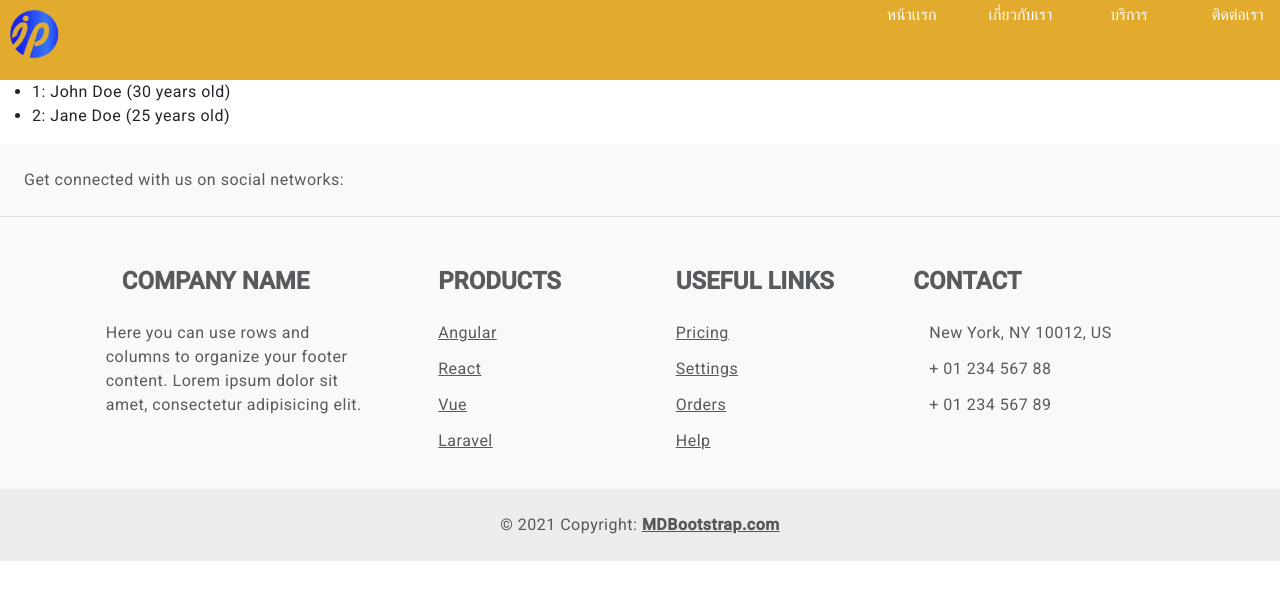
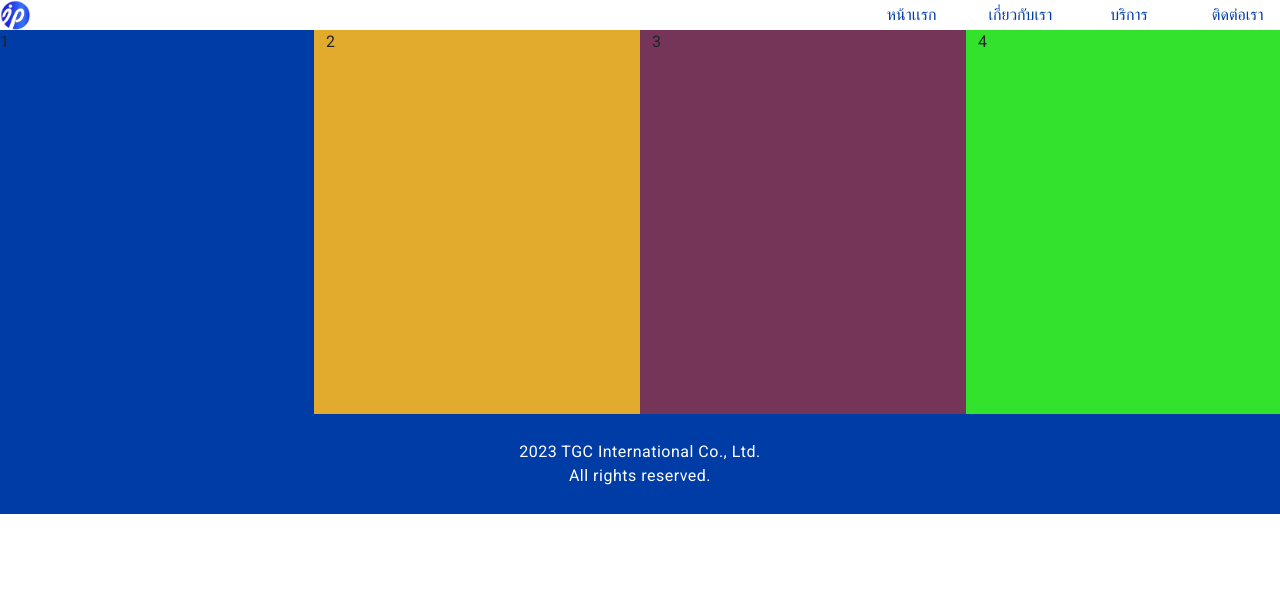
Before and after one commit to Supattalak-Phoha/Intelligent-Global-BK, an Angular app: page / in a window 1280 px wide. Shown: the top 600 px of the page. Built offline with nearby package versions, Linux system fonts and the light colour scheme.

Commit message:
Update code

```diff
--- a/src/app/app.component.html
+++ b/src/app/app.component.html
@@ -1,4 +1,5 @@
 <!-- app.component.html -->
+<div style="max-width: 100% !important; width: 100;">
     <div class="row header-bar">
         <div class="col-8">
             <img src="assets/images/logo.png" class="header-logo" alt="Intellegent Global">
@@ -44,125 +45,26 @@
     <div class="row">
         <router-outlet></router-outlet>
     </div>
-<div>
-    <!-- Footer -->
-    <footer class="text-center text-lg-start bg-light text-muted">
-        <!-- Section: Social media -->
-        <section class="d-flex justify-content-center justify-content-lg-between p-4 border-bottom">
-            <!-- Left -->
-            <div class="me-5 d-none d-lg-block">
-                <span>Get connected with us on social networks:</span>
+    <div class="row">
+        <div class="col-3" style="background-color: #003CA6;">
+            1
+            <br><br><br><br><br><br><br><br><br><br><br><br><br><br><br><br>
         </div>
-            <!-- Left -->
-
-            <!-- Right -->
-            <div>
-                <a href="" class="me-4 text-reset">
-                    <i class="fab fa-facebook-f"></i>
-                </a>
-                <a href="" class="me-4 text-reset">
-                    <i class="fab fa-twitter"></i>
-                </a>
-                <a href="" class="me-4 text-reset">
-                    <i class="fab fa-google"></i>
-                </a>
-                <a href="" class="me-4 text-reset">
-                    <i class="fab fa-instagram"></i>
-                </a>
-                <a href="" class="me-4 text-reset">
-                    <i class="fab fa-linkedin"></i>
-                </a>
-                <a href="" class="me-4 text-reset">
-                    <i class="fab fa-github"></i>
-                </a>
+        <div class="col-3" style="background-color: #E2AB2D;">
+            2
         </div>
-            <!-- Right -->
-        </section>
-        <!-- Section: Social media -->
-
-        <!-- Section: Links  -->
-        <section class="">
-            <div class="container text-center text-md-start mt-5">
-                <!-- Grid row -->
-                <div class="row mt-3">
-                    <!-- Grid column -->
-                    <div class="col-md-3 col-lg-4 col-xl-3 mx-auto mb-4">
-                        <!-- Content -->
-                        <h6 class="text-uppercase fw-bold mb-4">
-                            <i class="fas fa-gem me-3"></i>Company name
-                        </h6>
-                        <p>
-                            Here you can use rows and columns to organize your footer content. Lorem ipsum
-                            dolor sit amet, consectetur adipisicing elit.
-                        </p>
+        <div class="col-3" style="background-color: #743559;">
+            3
         </div>
-                    <!-- Grid column -->
-
-                    <!-- Grid column -->
-                    <div class="col-md-2 col-lg-2 col-xl-2 mx-auto mb-4">
-                        <!-- Links -->
-                        <h6 class="text-uppercase fw-bold mb-4">
-                            Products
-                        </h6>
-                        <p>
-                            <a href="#!" class="text-reset">Angular</a>
-                        </p>
-                        <p>
-                            <a href="#!" class="text-reset">React</a>
-                        </p>
-                        <p>
-                            <a href="#!" class="text-reset">Vue</a>
-                        </p>
-                        <p>
-                            <a href="#!" class="text-reset">Laravel</a>
-                        </p>
+        <div class="col-3" style="background-color: #33e22d;">
+            4
         </div>
-                    <!-- Grid column -->
-
-                    <!-- Grid column -->
-                    <div class="col-md-3 col-lg-2 col-xl-2 mx-auto mb-4">
-                        <!-- Links -->
-                        <h6 class="text-uppercase fw-bold mb-4">
-                            Useful links
-                        </h6>
-                        <p>
-                            <a href="#!" class="text-reset">Pricing</a>
-                        </p>
-                        <p>
-                            <a href="#!" class="text-reset">Settings</a>
-                        </p>
-                        <p>
-                            <a href="#!" class="text-reset">Orders</a>
-                        </p>
-                        <p>
-                            <a href="#!" class="text-reset">Help</a>
-                        </p>
     </div>
-                    <!-- Grid column -->
-
-                    <!-- Grid column -->
-                    <div class="col-md-4 col-lg-3 col-xl-3 mx-auto mb-md-0 mb-4">
-                        <!-- Links -->
-                        <h6 class="text-uppercase fw-bold mb-4">
-                            Contact
-                        </h6>
-                        <p><i class="fas fa-home me-3"></i> New York, NY 10012, US</p>
-                        <p><i class="fas fa-phone me-3"></i> + 01 234 567 88</p>
-                        <p><i class="fas fa-print me-3"></i> + 01 234 567 89</p>
+    <div class="row">
+        <div class="col-12 custom-css"
+            style="padding: 2% 0px; background-color: #003CA6; text-align: center; color: #fff;">
+            2023 TGC International Co., Ltd.<br>
+            All rights reserved.
         </div>
-                    <!-- Grid column -->
     </div>
-                <!-- Grid row -->
 </div>
-        </section>
-        <!-- Section: Links  -->
-
-        <!-- Copyright -->
-        <div class="text-center p-4" style="background-color: rgba(0, 0, 0, 0.05);">
-            © 2021 Copyright:
-            <a class="text-reset fw-bold" href="https://mdbootstrap.com/">MDBootstrap.com</a>
-        </div>
-        <!-- Copyright -->
-    </footer>
-    <!-- Footer -->
-</div>
--- a/src/app/app.component.scss
+++ b/src/app/app.component.scss
@@ -1,18 +1,62 @@
 .header-bar {
-    height: 10%;
-    background-color: #E2AB2D;
-    color: #ffffff;
+    background-color: #fff !important;
+    color: #003CA6 !important;
+    height: 10% !important;
 }
 
 .header-button {
-    background-color: transparent;
-    border-color: transparent;
-    text-align: center;
-    width: 100%;
-    color: #ffffff;
+    background-color: transparent !important;
+    border-color: transparent !important;
+    text-align: center !important;
+    width: 100% !important;
+    color: #003CA6 !important;
 }
 
 .header-logo {
-    height: 30%;
-    margin: 8px;
+    height: 30px !important;
 }
+
+
+
+/* สำหรับมือถือ */
+@media (max-width: 480px) {
+    .custom-css {
+        font-size: 14px;
+    }
+
+    .col-3 {
+        width: 100%;
+    }
+}
+
+/* สำหรับแท็บเล็ต */
+@media (min-width: 481px) and (max-width: 768px) {
+    .custom-css {
+        font-size: 15px;
+    }
+
+    .col-3 {
+        width: 50%;
+    }
+}
+
+/* สำหรับเดสก์ท็อปขนาดกลาง */
+@media (min-width: 769px) and (max-width: 1024px) {
+    .custom-css {
+        font-size: 16px;
+    }
+}
+
+/* สำหรับเดสก์ท็อปขนาดใหญ่ */
+@media (min-width: 1025px) and (max-width: 1440px) {
+    .custom-css {
+        font-size: 16px;
+    }
+}
+
+/* สำหรับหน้าจอขนาดใหญ่พิเศษ */
+@media (min-width: 1441px) {
+    .custom-css {
+        font-size: 16px;
+    }
+}
--- a/src/app/home/home.component.html
+++ b/src/app/home/home.component.html
@@ -1,7 +1,9 @@
-<div *ngIf="data.length > 0">
+<!-- <img src="assets/images/home-001.jpg" class="header-logo" alt="Intellegent Global" style="width: 100%;"> -->
+
+<!-- <div *ngIf="data.length > 0">
     <ul>
         <li *ngFor="let item of data">
             {{ item.id }}: {{ item.name }} ({{ item.age }} years old)
         </li>
     </ul>
-</div>
+</div> -->
--- a/src/index.html
+++ b/src/index.html
@@ -5,7 +5,7 @@
   <title>Intelligent Global</title>
   <base href="/">
   <meta name="viewport" content="width=device-width, initial-scale=1">
-  <link rel="icon" type="image/x-icon" href="favicon.ico">
+  <link rel="icon" type="image/x-icon" href="../public/assets/images/logo.png">
   <link href="https://fonts.googleapis.com/css2?family=Roboto:wght@300;400;500&display=swap" rel="stylesheet">
   <link href="https://fonts.googleapis.com/icon?family=Material+Icons" rel="stylesheet">
 </head>
```
Also changed, not shown: public/assets/images/home-001.jpg (added). Lines whose indentation alone changed are shown as unchanged.
